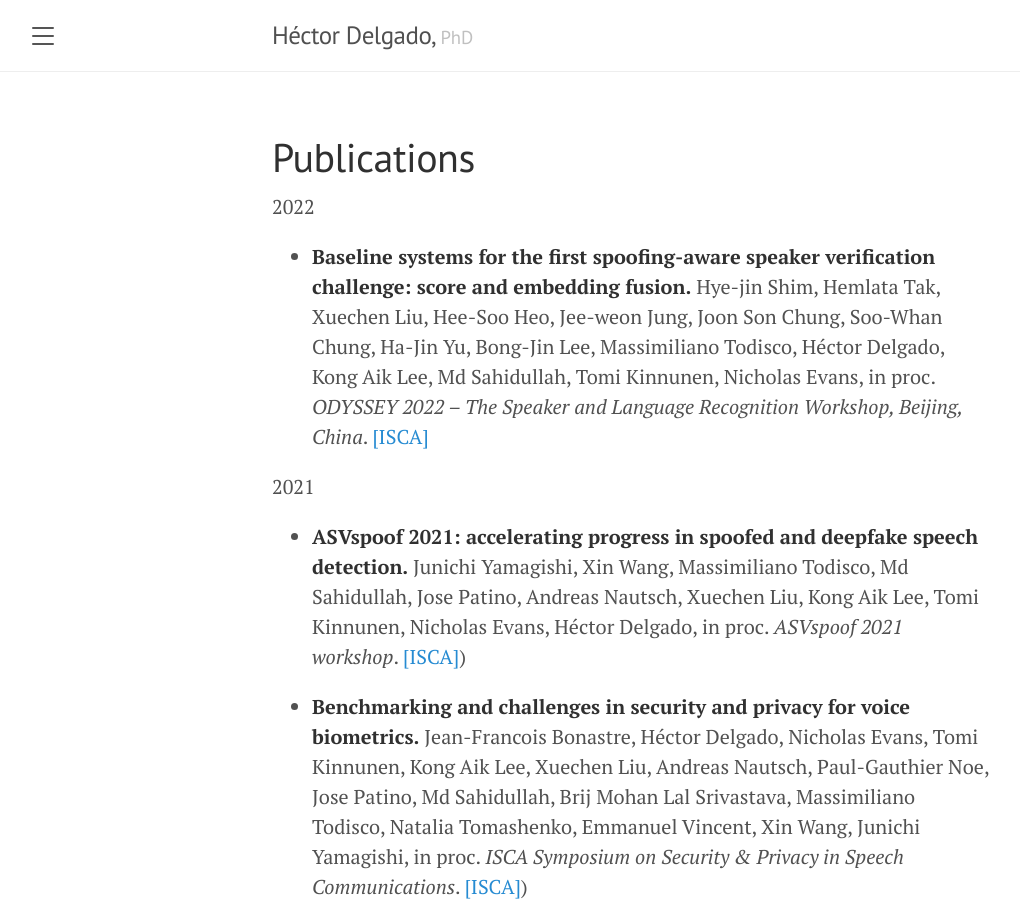
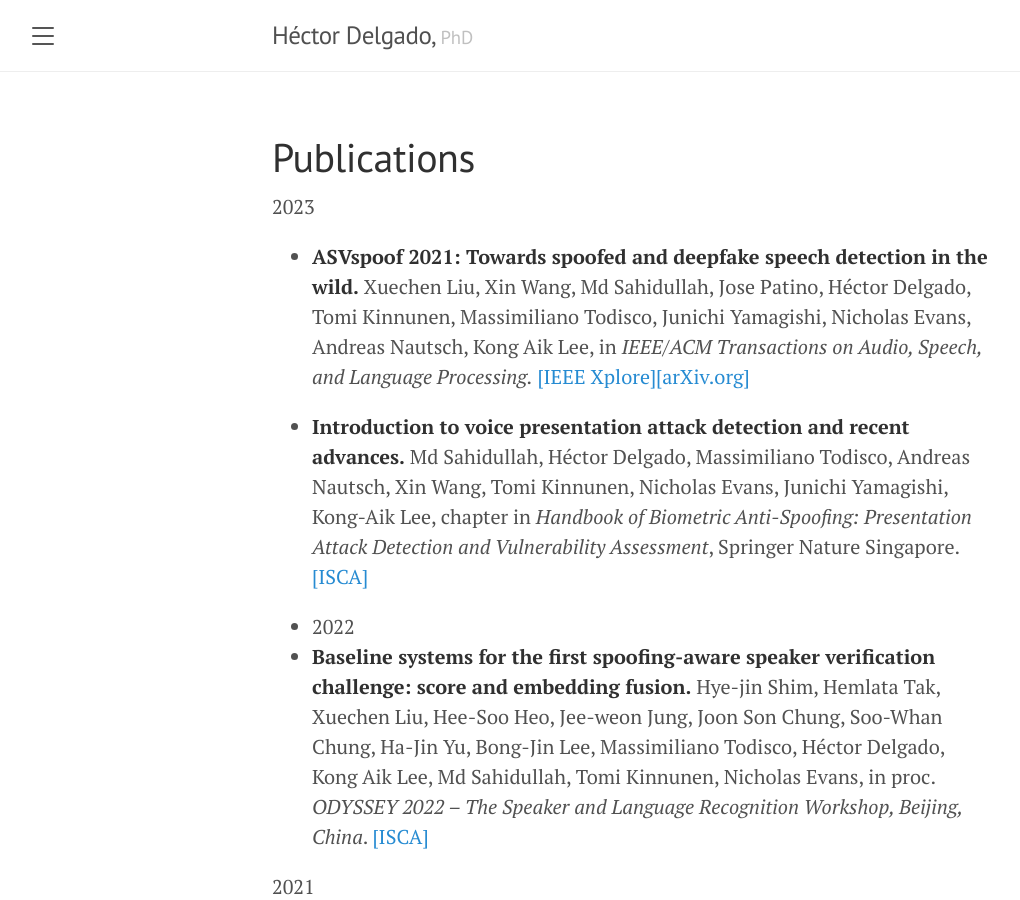
Before and after one commit to h-delgado/h-delgado.github.io, a Jekyll site: the page built from publications/index.md, in a window 1280 px wide and 900 px high. Shown: the whole window, without its empty margins (8-1028 px from the left). Built offline with Jekyll 4.4.1, drawn with Linux system fonts in a browser that asks for light colours.

Commit message:
Update index.md

```diff
--- a/publications/index.md
+++ b/publications/index.md
@@ -3,6 +3,12 @@ layout: page
 title: Publications
 ---
 
+2023
+* **ASVspoof 2021: Towards spoofed and deepfake speech detection in the wild.** Xuechen Liu, Xin Wang, Md Sahidullah, Jose Patino, Héctor Delgado, Tomi Kinnunen, Massimiliano Todisco, Junichi Yamagishi, Nicholas Evans, Andreas Nautsch, Kong Aik Lee, in _IEEE/ACM Transactions on Audio, Speech, and Language Processing._ [[IEEE Xplore]](https://ieeexplore.ieee.org/abstract/document/10155166)[[arXiv.org]](https://arxiv.org/abs/2210.02437)
+
+* **Introduction to voice presentation attack detection and recent advances.** Md Sahidullah, Héctor Delgado, Massimiliano Todisco, Andreas Nautsch, Xin Wang, Tomi Kinnunen, Nicholas Evans, Junichi Yamagishi, Kong-Aik Lee, chapter in _Handbook of Biometric Anti-Spoofing: Presentation Attack Detection and Vulnerability Assessment_, Springer Nature Singapore. [[ISCA]](https://www.isca-speech.org/archive/odyssey_2022/shim22_odyssey.html)
+
+*
 2022
 * **Baseline systems for the first spoofing-aware speaker verification challenge: score and embedding fusion.** Hye-jin Shim, Hemlata Tak, Xuechen Liu, Hee-Soo Heo, Jee-weon Jung, Joon Son Chung, Soo-Whan Chung, Ha-Jin Yu, Bong-Jin Lee, Massimiliano Todisco, Héctor Delgado, Kong Aik Lee, Md Sahidullah, Tomi Kinnunen, Nicholas Evans, in proc. _ODYSSEY 2022 – The Speaker and Language Recognition Workshop, Beijing, China_. [[ISCA]](https://www.isca-speech.org/archive/odyssey_2022/shim22_odyssey.html)
 
```
